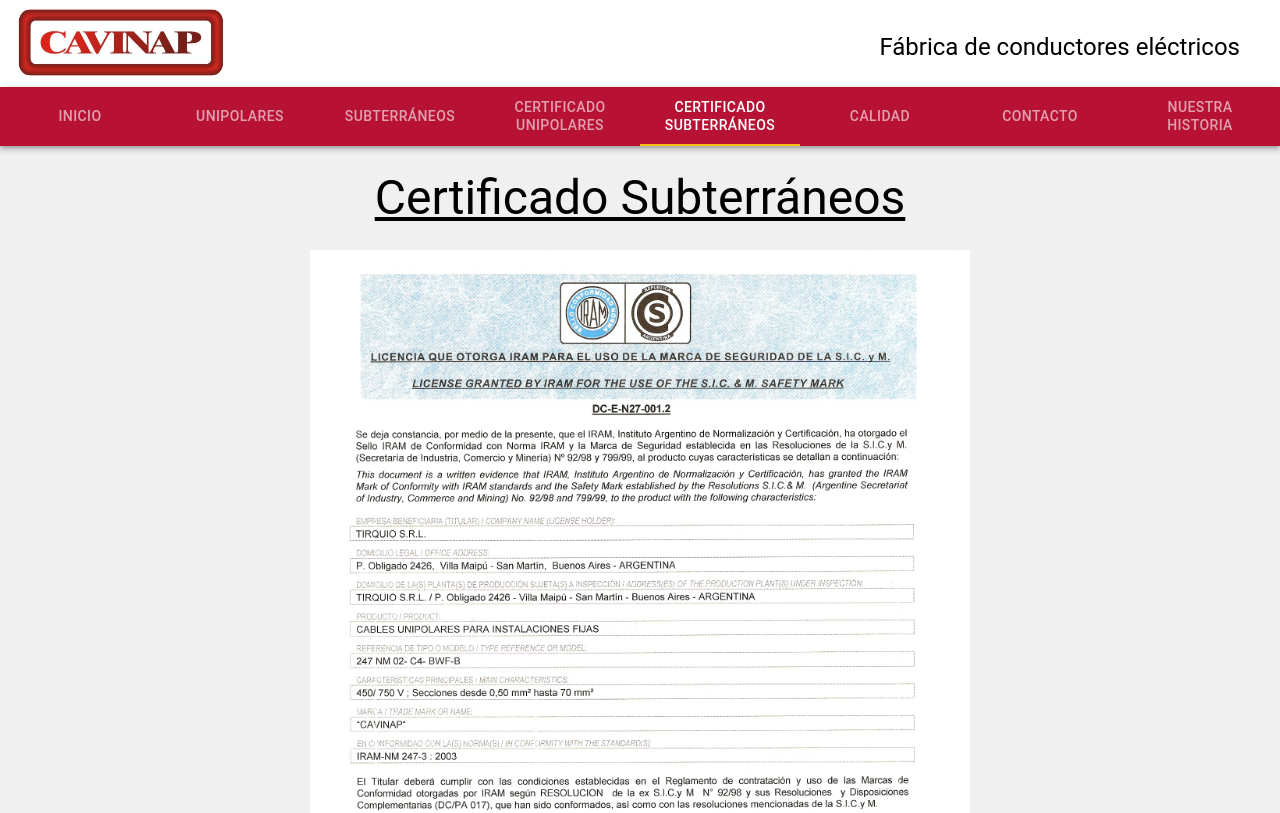
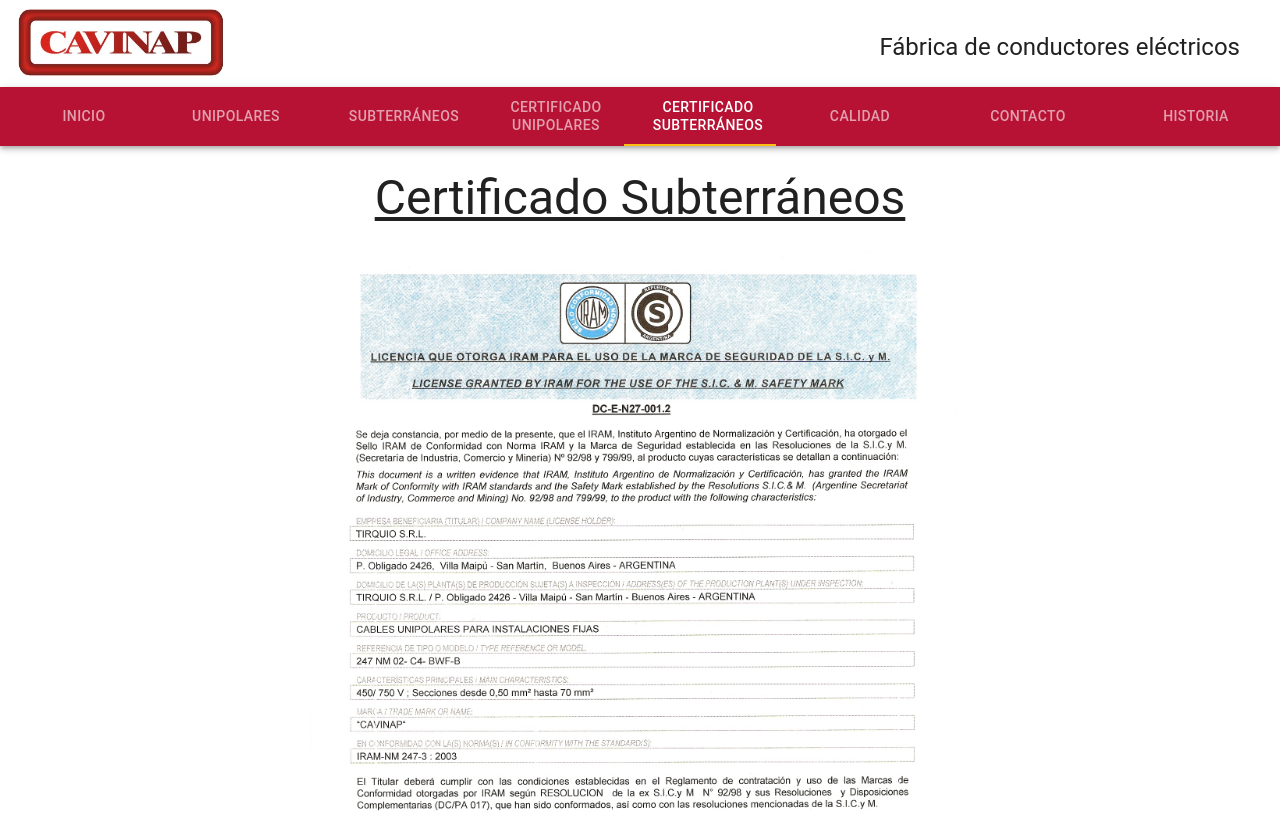
Before and after one commit to brunonapoli/cavinap-2.0, a Next.js app: page /certificado/subte in a window 1280 px wide. Shown: the top 813 px of the page. Built offline with nearby package versions, Linux system fonts and the light colour scheme.

Commit message:
nuevo archivo de Bar para que sea responsive

```diff
--- a/app/components/Bar.js
+++ b/app/components/Bar.js
@@ -1,17 +1,24 @@
 "use client";
+
 import { useState } from 'react';
-import Link from 'next/link';
-
 import AppBar from '@mui/material/AppBar';
+import Box from '@mui/material/Box';
+import CssBaseline from '@mui/material/CssBaseline';
+import Drawer from '@mui/material/Drawer';
+import IconButton from '@mui/material/IconButton';
+import List from '@mui/material/List';
+import ListItem from '@mui/material/ListItem';
+import ListItemButton from '@mui/material/ListItemButton';
+import MenuIcon from '@mui/icons-material/Menu';
+import Toolbar from '@mui/material/Toolbar';
 import Tabs from '@mui/material/Tabs';
 import Tab from '@mui/material/Tab';
-import { Box } from '@mui/material';
 import { ThemeProvider, createTheme } from '@mui/material/styles';
+import Link from 'next/link';
 
 const theme = createTheme({
   palette: {
     primary: {
-            // main: '#E80C0C',
       main: 'rgba(183, 18, 52)'
     },
     secondary: {
@@ -24,52 +31,149 @@
   return (
     <Tab
       component={Link}
-            // onClick={(event) => {
-            //     event.preventDefault();
-            // }}
       {...props}
     />
   );
 }
 
-export default function Bar({posicion}) {
-    const [value, setValue] = useState(0);
+function LinkTabMenu(props) {
+  return (
+    <Tab
+      sx={{ fontWeight: 600, fontSize: '.96rem' }}
+      component={Link}
+      {...props}
+    />
+  );
+}
 
-    const handleChange = (event, newValue) => {
-        setValue(newValue);
+export default function Bar({ posicion, posicionTabIndicator, props }) {
+  const [mobileOpen, setMobileOpen] = useState(false);
+
+  const handleDrawerToggle = () => {
+    setMobileOpen((prevState) => !prevState);
   };
 
-    return (
-        <>
-            <ThemeProvider theme={theme}>
-                <AppBar position="static">
-                    {/* <Box display='flex' justifyContent={'center'} width={'100%'}> */}
-                        {/* <Box> */}
+  const drawer = (
+    <Box onClick={handleDrawerToggle} sx={{ textAlign: 'center', pl: 0 }}>
+      <List>
         <Tabs
-                        // value={value}
+          TabIndicatorProps={{ sx: { top: posicionTabIndicator } }}
+          sx={{
+            '& .MuiTabs-flexContainer': {
+              flexWrap: 'wrap'
+            }
+          }}
           value={posicion}
-                        // onChange={handleChange}
           indicatorColor="secondary"
-                        // textColor="secondary"
           textColor="inherit"
-                        // variant="scrollable"
           scrollButtons='auto'
           variant='fullWidth'
           aria-label="full width tabs example"
         >
-                        <LinkTab label="Inicio" href="#" />
-                        <LinkTab label="Unipolares" href="/unipolar" />
-                        <LinkTab label="Subterráneos" href="/subte" />
-                        <LinkTab label="Certificado Unipolares" href="/certificado/unipolar" />
-                        <LinkTab label="Certificado Subterráneos" href="/certificado/subte" />
-                        <LinkTab label="Calidad" href="/nosotros/calidad" />
-                        <LinkTab label="Contacto" href="/nosotros/contacto" />
-                        <LinkTab label="Nuestra historia" href="/nosotros/historia" />
+          <ListItem disablePadding>
+            <ListItemButton sx={{ textAlign: 'center', pl: 1 }}>
+              <LinkTabMenu label="Inicio" href="#" />
+            </ListItemButton>
+          </ListItem>
+          <ListItem disablePadding>
+            <ListItemButton sx={{ textAlign: 'center', pl: 1 }}>
+              <LinkTabMenu label="Unipolares" href="/unipolar" />
+            </ListItemButton>
+          </ListItem>
+          <ListItem disablePadding>
+            <ListItemButton sx={{ textAlign: 'center', pl: 1 }}>
+              <LinkTabMenu label="Subterráneos" href="/subte" />
+            </ListItemButton>
+          </ListItem>
+          <ListItem disablePadding>
+            <ListItemButton sx={{ textAlign: 'center', pl: 1 }}>
+              <LinkTabMenu label="Certificado Unipolares" href="/certificado/unipolar" />
+            </ListItemButton>
+          </ListItem>
+          <ListItem disablePadding>
+            <ListItemButton sx={{ textAlign: 'center', pl: 1 }}>
+              <LinkTabMenu label="Certificado Subterráneos" href="/certificado/subte" />
+            </ListItemButton>
+          </ListItem>
+          <ListItem disablePadding>
+            <ListItemButton sx={{ textAlign: 'center', pl: 1 }}>
+              <LinkTabMenu label="Calidad" href="/nosotros/calidad" />
+            </ListItemButton>
+          </ListItem>
+          <ListItem disablePadding>
+            <ListItemButton sx={{ textAlign: 'center', pl: 1 }}>
+              <LinkTabMenu label="Contacto" href="/nosotros/contacto" />
+            </ListItemButton>
+          </ListItem>
+          <ListItem disablePadding sx={{ mb: 2 }}>
+            <ListItemButton sx={{ textAlign: 'center', pl: 1 }}>
+              <LinkTabMenu label="Historia" href="/nosotros/historia" />
+            </ListItemButton>
+          </ListItem>
+        </ Tabs>
+      </List>
+    </Box>
+  );
+
+  return (
+    <Box sx={{ display: 'flex' }}>
+      <ThemeProvider theme={theme}>
+        <CssBaseline />
+        <AppBar component="nav" position='static'>
+          <Toolbar sx={{ display: { md: 'none' } }}>
+            <IconButton
+              color="inherit"
+              aria-label="open drawer"
+              edge="start"
+              onClick={handleDrawerToggle}
+              sx={{ mr: 2, display: { md: 'none' } }}
+            >
+              <MenuIcon />
+            </IconButton>
+          </ Toolbar>
+          <Box sx={{ display: { xs: 'none', sm: 'none', md: 'block' } }}>
+            <Tabs
+              sx={{
+                '& .MuiTabs-flexContainer': {
+                  flexWrap: 'wrap',
+                  minHeight: 59
+                },
+              }}
+              value={posicion}
+              indicatorColor="secondary"
+              textColor="inherit"
+              scrollButtons='auto'
+              variant='fullWidth'
+              aria-label="full width tabs example"
+            >
+              <LinkTab sx={{ minWidth: 70, pr: 0 }} label="Inicio" href="#" />
+              <LinkTab sx={{ minWidth: 100 }} label="Unipolares" href="/unipolar" />
+              <LinkTab sx={{ minWidth: 150, pr: 0 }} label="Subterráneos" href="/subte" />
+              <LinkTab sx={{ minWidth: 150, pr: 0 }} label="Certificado Unipolares" href="/certificado/unipolar" />
+              <LinkTab sx={{ minWidth: 150, pr: 0 }} label="Certificado Subterráneos" href="/certificado/subte" />
+              <LinkTab sx={{ minWidth: 90 }} label="Calidad" href="/nosotros/calidad" />
+              <LinkTab sx={{ minWidth: 90 }} label="Contacto" href="/nosotros/contacto" />
+              <LinkTab sx={{ minWidth: 90 }} label="Historia" href="/nosotros/historia" />
             </Tabs>
-
-                    {/* </Box> */}
+          </Box>
         </AppBar>
+        <nav>
+          <Drawer
+            variant="temporary"
+            open={mobileOpen}
+            onClose={handleDrawerToggle}
+            ModalProps={{
+              keepMounted: true,
+            }}
+            sx={{
+              display: { xs: 'block', sm: 'block', md: 'none' },
+              '& .MuiDrawer-paper': { boxSizing: 'border-box', width: 300 },
+            }}
+          >
+            {drawer}
+          </Drawer>
+        </nav>
       </ThemeProvider>
-        </>
-    )
-};
+    </Box>
+  );
+}
```
Lines whose indentation alone changed are shown as unchanged.
